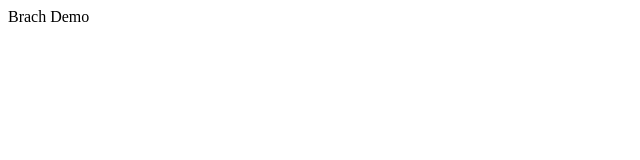
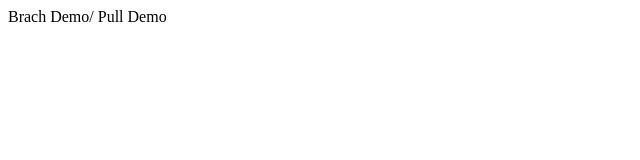
Before and after one commit to radhasharanya/RepositoryDemo, a plain HTML site: page brachDemo.html in a window 1280 px wide. Shown: the full height of the page, 0-640 px from the left. Drawn offline with Linux system fonts and the light colour scheme.

Commit message:
pull Demo
Pull Demo

```diff
--- a/brachDemo.html
+++ b/brachDemo.html
@@ -8,7 +8,9 @@
 <div>
 
 
-    Brach Demo
+    Brach Demo/
+
+    Pull Demo
 </div>
 
 </body>
```
